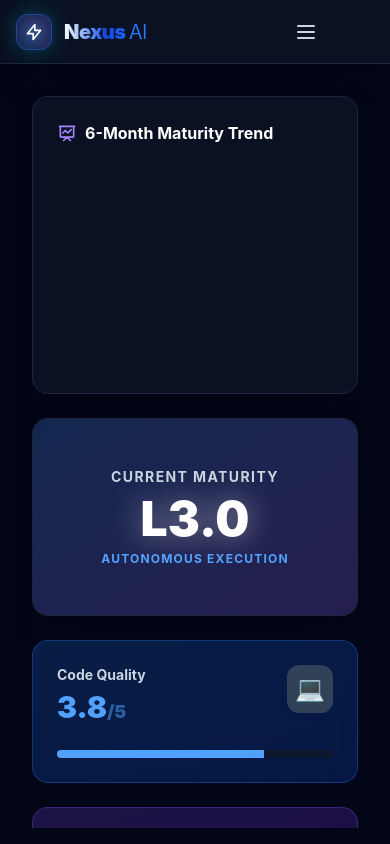
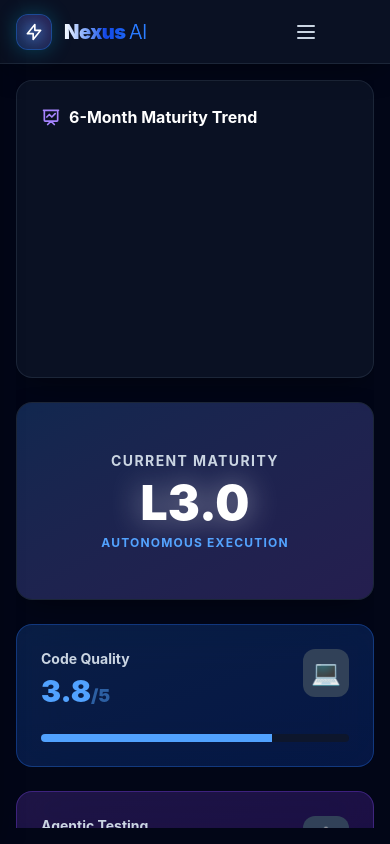
Before and after one commit to aquarian-patil/qe-ai-lab, a Next.js app: page / in a window 390 px wide. Built offline with nearby package versions, Linux system fonts and the light colour scheme.

Commit message:
style(ui): fix mobile alignment of dashboard content

```diff
--- a/src/app/page.tsx
+++ b/src/app/page.tsx
@@ -31,7 +31,7 @@ export default function Dashboard() {
   ];
 
   return (
-    <div className="m-0 md:m-4 p-4 md:p-0 flex flex-col gap-6 relative pb-8">
+    <div className="flex flex-col gap-6 relative pb-8">
       <div className="flex flex-col lg:flex-row gap-6 lg:h-[400px] shrink-0">
         {/* Trend Graph */}
         <div className="flex-1 glass-panel p-6 flex flex-col h-[300px] lg:h-auto">
```
